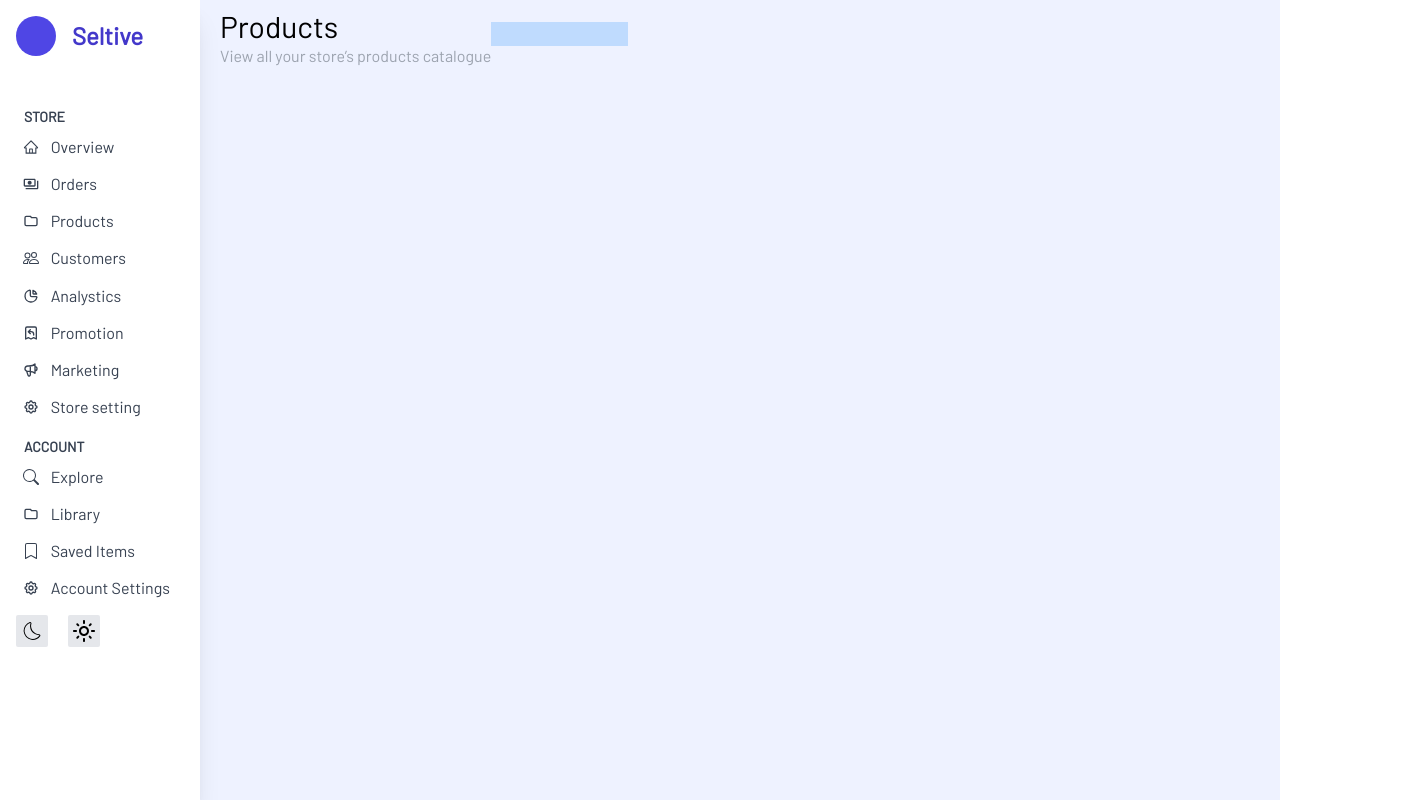
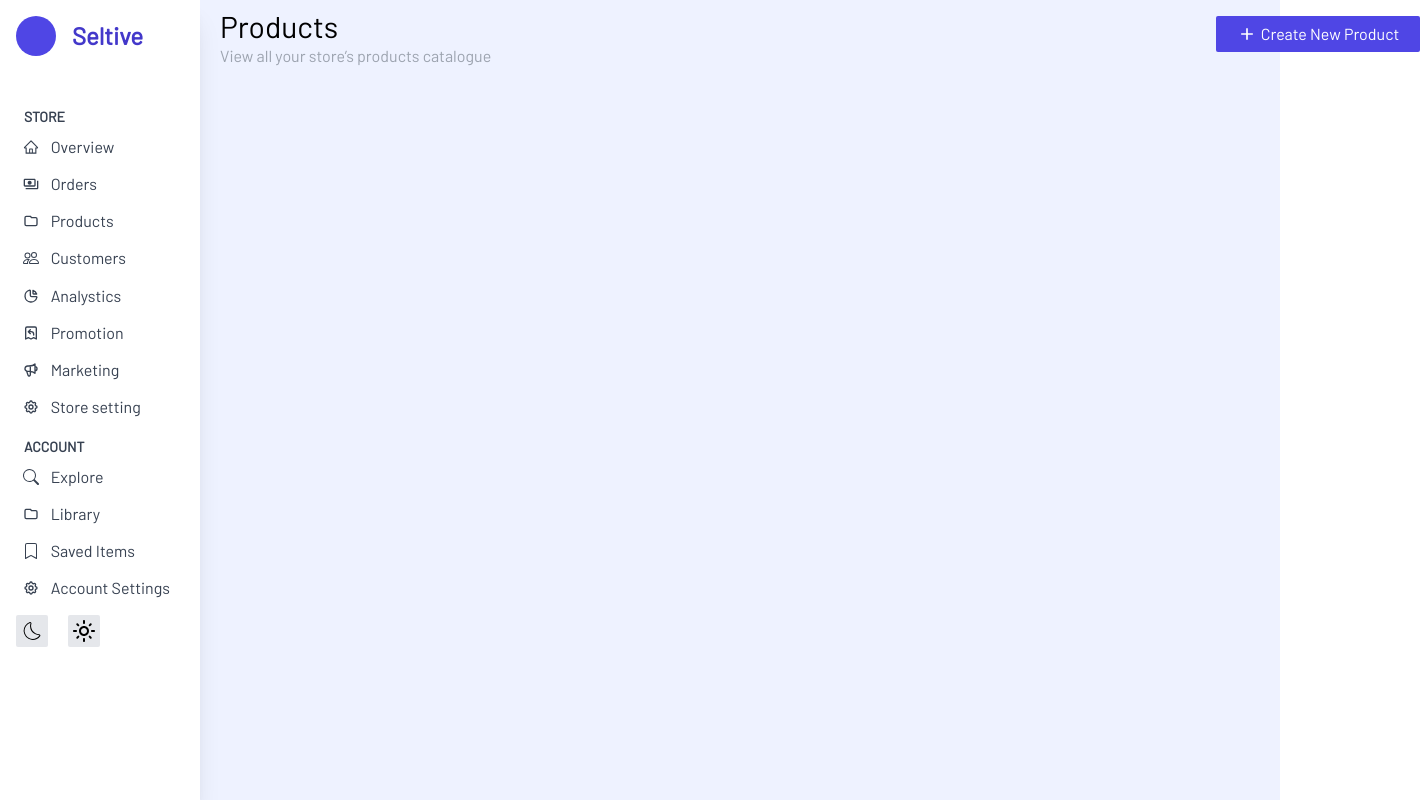
Before and after one commit to Pascal488/Flex-code, a React (Create React App) app in the folder seltive/: page /product in a window 1280 px wide. Shown: the whole page, 1420 px wide, since content can reach past the window. Built offline with nearby package versions, Linux system fonts and the light colour scheme; no server answers; sample sign-in values are in the browser's storage.

Commit message:
:Add product page desgn

```diff
--- a/seltive/src/pages/homepages/products/Product.tsx
+++ b/seltive/src/pages/homepages/products/Product.tsx
@@ -1,9 +1,11 @@
 import React from "react";
+
+import {BiPlus} from "react-icons/bi"
 
 const Product = () => {
   return (
-
-      <div className="flex justify-between items-center   mb-2">
+      <>
+      <div className="flex justify-between items-center mb-2 min-w-[1200px] " >
         <div>
           <h1 className="text-3xl mt-2 dark:text-indigo-600 dark:font-semibold">
             Products
@@ -12,14 +14,12 @@ const Product = () => {
             View all your store’s products catalogue
           </span>
         </div>
-
-        <div className="justify-self-end">
-            <span>
-                <input type="text" className="bg-blue-200 w-3/4" />
-            </span>
+        <div className="flex  items-center justify-center w-[17%] text-white bg-indigo-600 gap-1 p-1.5 rounded-sm cursor-pointer">
+        <BiPlus className="text-xl"/>
+        <input type="button" value="Create New Product" className="cursor-pointer" />
         </div>
       </div>
-
+      </>
   );
 };
 
```
